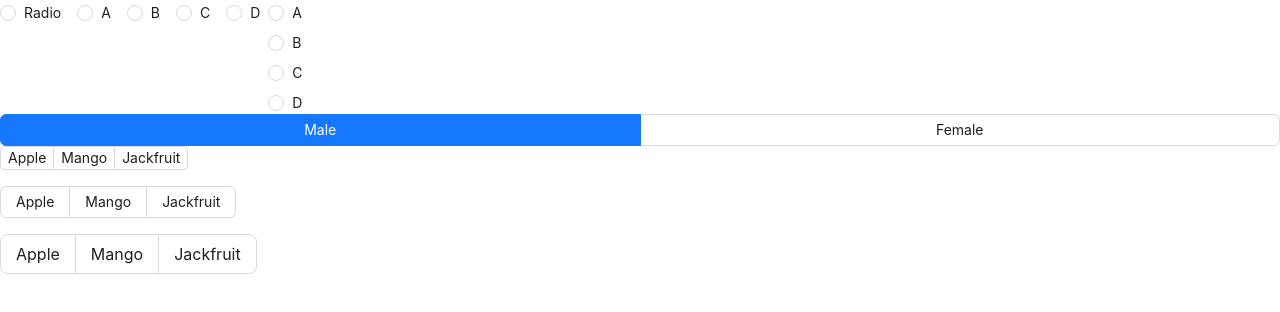
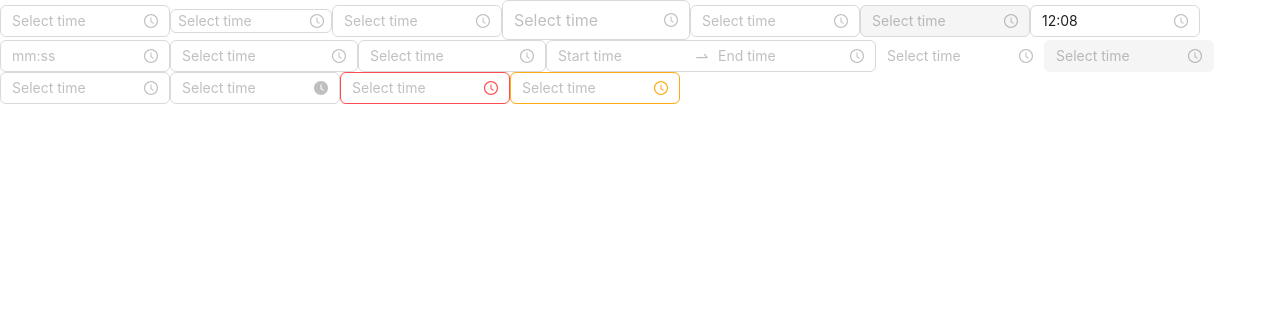
Before and after one commit to Emam-Bokhari/Ant-Design, a React (Vite) app: page / in a window 1280 px wide. Shown: the top 312 px of the page. Built offline with nearby package versions, Linux system fonts and the light colour scheme.

Commit message:
feat(TimePicker): add TimePicker component with examples

```diff
--- a/src/App.jsx
+++ b/src/App.jsx
@@ -1,10 +1,10 @@
 import { Fragment } from "react";
-import RadioComponent from "./components/Mission/Data-Entry/Radio/Learning/RadioComponent";
+import TimePickerComponent from "./components/Mission/Data-Entry/TimePicker/Learning/TimePickerComponent";
 
 export default function App() {
   return (
     <Fragment>
-      <RadioComponent />
+      <TimePickerComponent />
     </Fragment>
   );
 }
--- /dev/null
+++ b/src/components/Mission/Data-Entry/TimePicker/Learning/TimePickerComponent.jsx
@@ -0,0 +1,39 @@
+import { TimePicker } from "antd";
+import { Fragment } from "react";
+import dayjs from "dayjs";
+import { ClockCircleFilled } from "@ant-design/icons";
+const { RangePicker } = TimePicker;
+
+export default function TimePickerComponent() {
+  const format = "HH:mm";
+  const format2 = "mm:ss";
+  return (
+    <Fragment>
+      {/* basic uses */}
+      <TimePicker />
+      {/* size */}
+      <TimePicker size="small" />
+      <TimePicker size="middle" />
+      <TimePicker size="large" />
+      {/* neddConcfirm and disabled */}
+      <TimePicker needConfirm />
+      <TimePicker disabled />
+      {/* format */}
+      <TimePicker defaultValue={dayjs("12:08", format)} format={format} />
+      <TimePicker placeholder="mm:ss" format={format2} />
+      <TimePicker format="HH:mm:ss:a" />
+      {/* use 12 hours */}
+      <TimePicker use12Hours />
+      {/* range picker and variants */}
+      <RangePicker />
+      <TimePicker variant="borderless" />
+      <TimePicker variant="filled" />
+      <TimePicker variant="outlined" />
+      {/* sufix,prefix */}
+      <TimePicker suffixIcon={<ClockCircleFilled />} />
+      {/* status */}
+      <TimePicker status="error" />
+      <TimePicker status="warning" />
+    </Fragment>
+  );
+}
```
